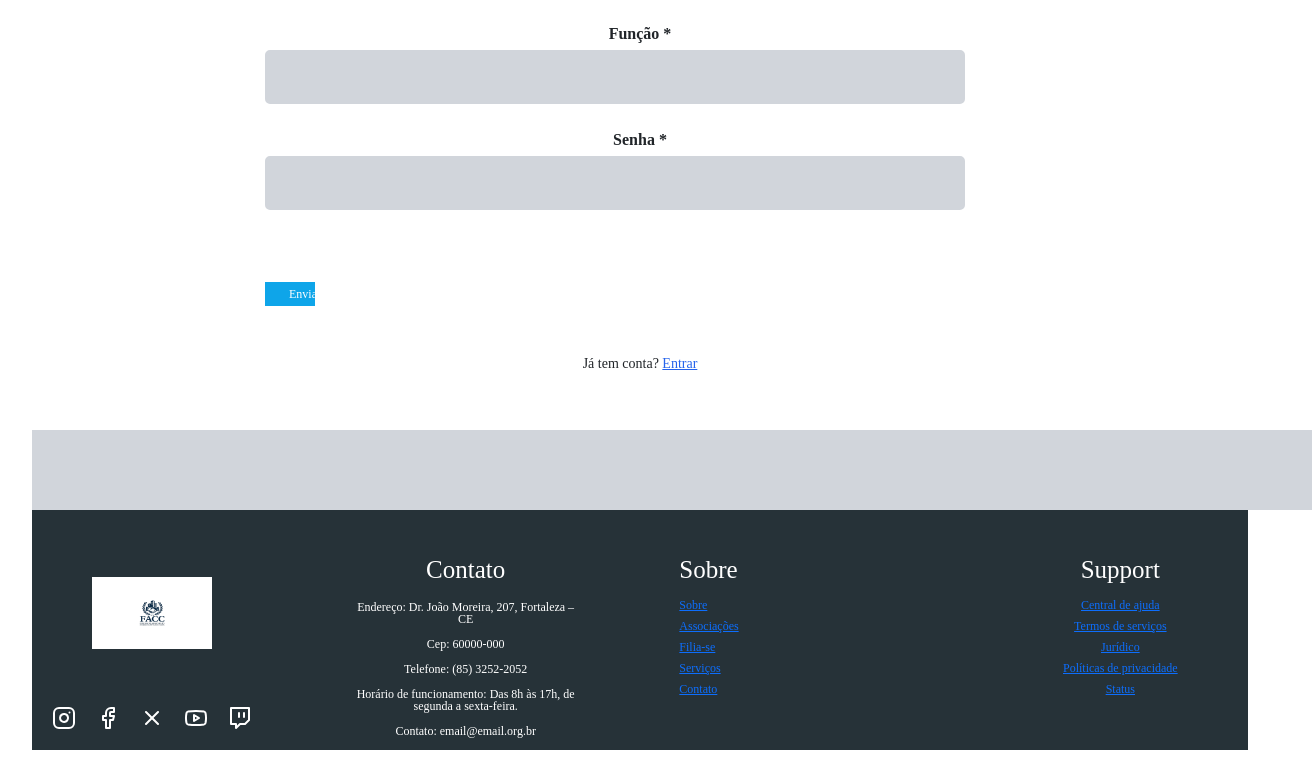
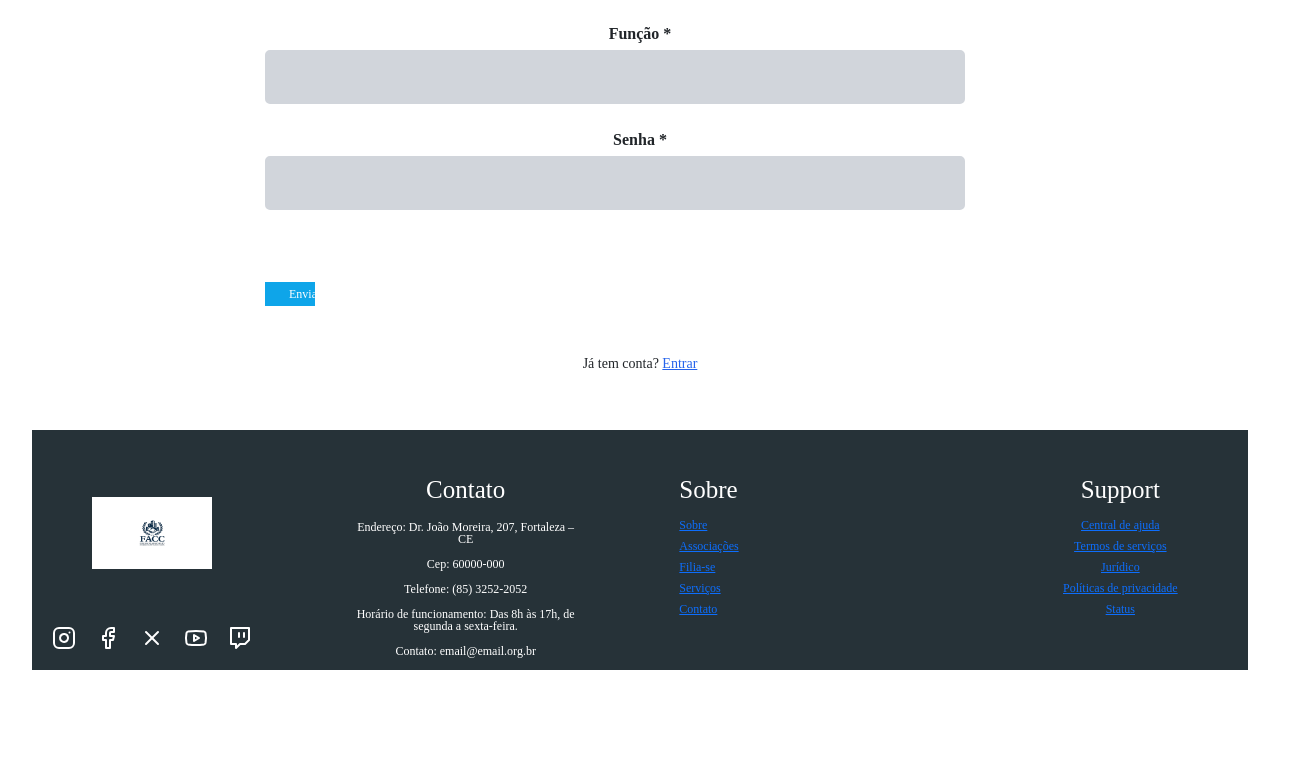
Before and after one commit to Brafios/ProjetoGT10_FrontEnd, a React (Vite) app in the folder frontEnd_GT/: page /register in a window 1280 px wide. Shown: the part 548-1330 px from the top of the page, 1312 px wide, since content can reach past the window. After the commit the page ends 1250 px from the top, so only its background shows below. Built offline with nearby package versions, Linux system fonts and the light colour scheme; a web font is replaced by a local one.

Commit message:
tirando footer do layout

```diff
--- a/frontEnd_GT/src/Layout.jsx
+++ b/frontEnd_GT/src/Layout.jsx
@@ -197,7 +197,6 @@ export default function Layout({ children }) {
       </Dialog>
     </header>
         <main>{children}</main>
-        <footer className="w-screen h-20 bg-gray-300 text-white"></footer>
       </>
     );
   }
```
